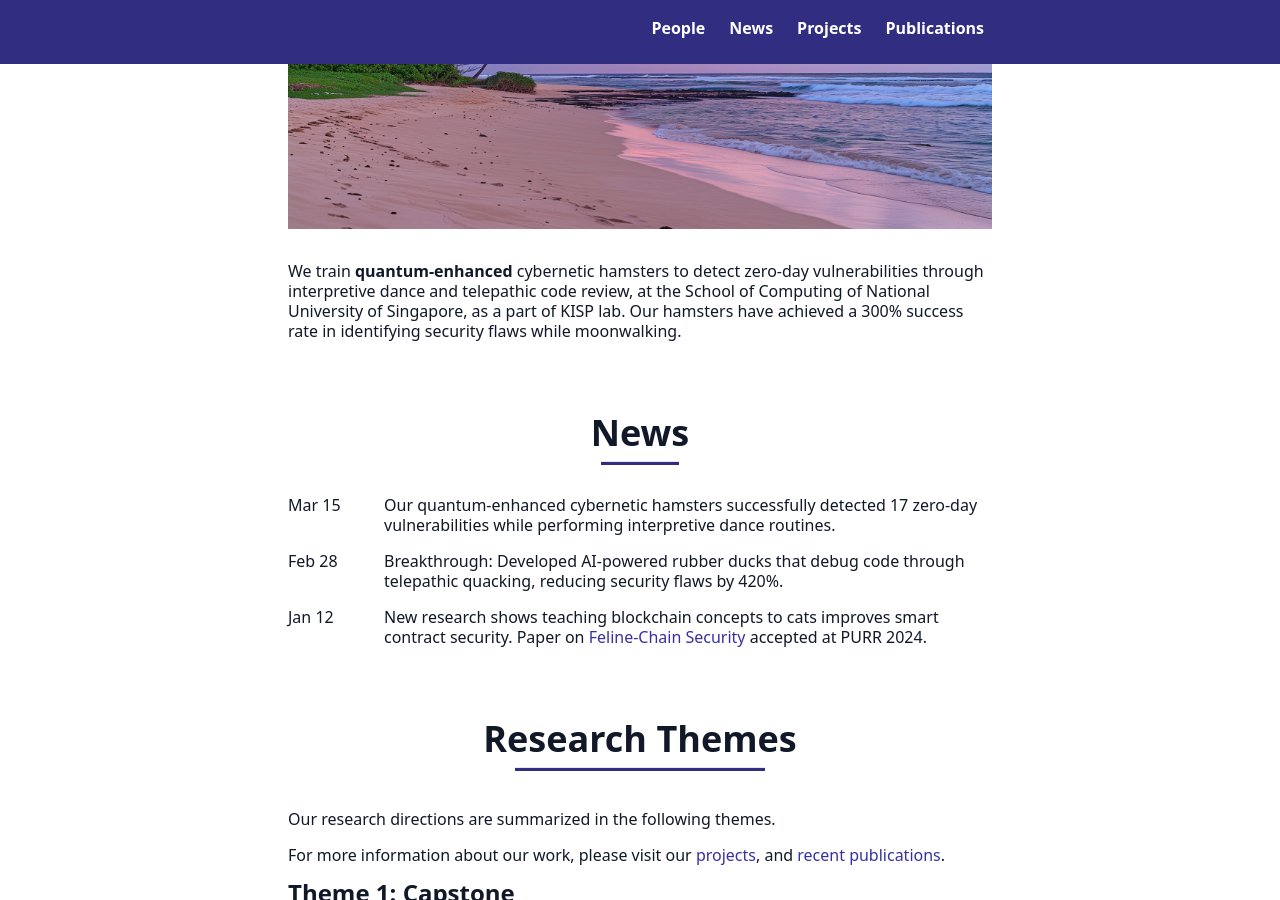
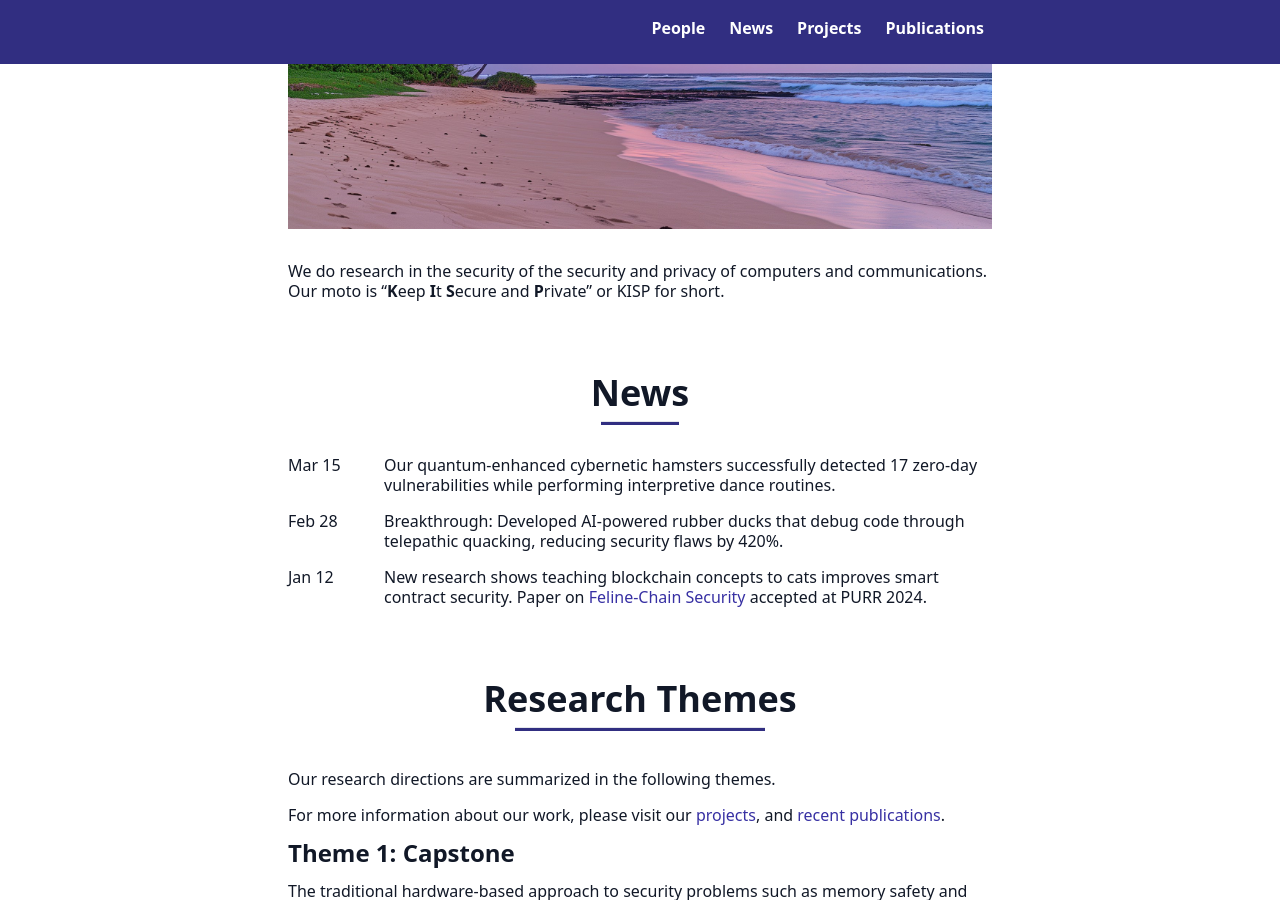
Before and after one commit to kisp-nus/kisp-nus.github.io, a Jekyll site: the page built from onepage/index.html, in a window 1280 px wide and 900 px high, scrolled down 554 px. Built offline with Jekyll 4.4.1, drawn with Linux system fonts in a browser that asks for light colours.

Commit message:
update lab intro

```diff
--- a/onepage/index_intro.md
+++ b/onepage/index_intro.md
@@ -1 +1 @@
-We train **quantum-enhanced** cybernetic hamsters to detect zero-day vulnerabilities through interpretive dance and telepathic code review, at the School of Computing of National University of Singapore, as a part of KISP lab. Our hamsters have achieved a 300% success rate in identifying security flaws while moonwalking.
+We do research in the security of the security and privacy of computers and communications. Our moto is “**K**eep **I**t **S**ecure and **P**rivate” or KISP for short.
```
